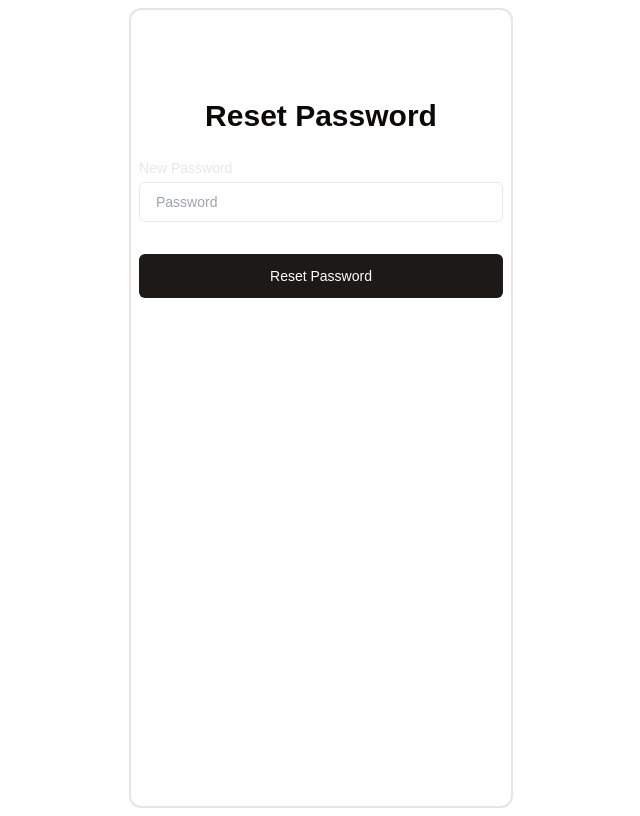
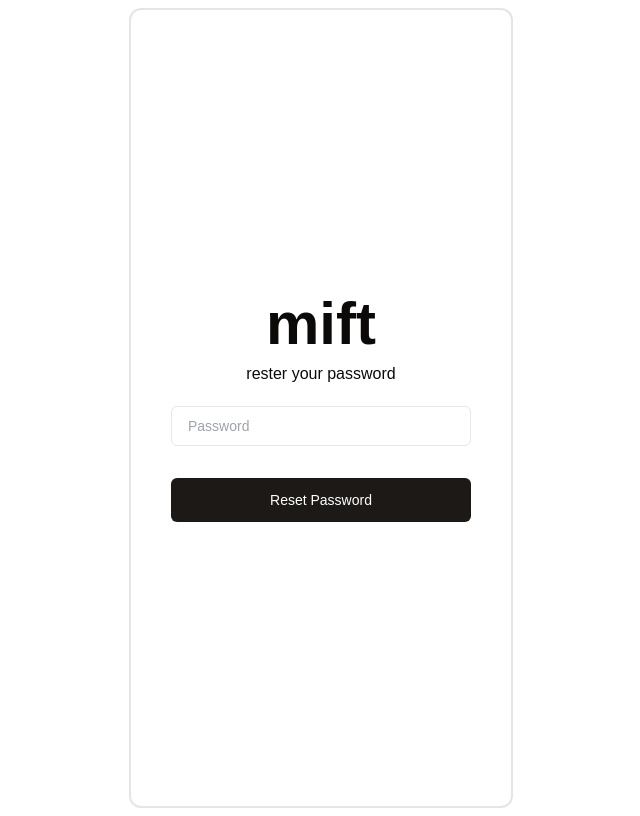
Before and after one commit to neerajkumarc/finance-tracker, a Next.js app: page /reset-password in a window 1280 px wide. Shown: the whole page, without its empty margins (319-959 px from the left). Built offline with nearby package versions, Linux system fonts and the light colour scheme; no server answers.

Commit message:
fix(ui): auth pages

```diff
--- a/src/app/(auth)/forgot-password/ForgotPassword.tsx
+++ b/src/app/(auth)/forgot-password/ForgotPassword.tsx
@@ -22,10 +22,7 @@ const ForgotPassword = () => {
   return (
     <div>
       <form onSubmit={handleSubmit} className="w-full flex flex-col gap-4">
-        <div>
-          <label className="block text-sm font-medium text-gray-200">
-            Email
-          </label>
+        <div className="mt-4">
           <input
             type="email"
             placeholder="Email"
--- a/src/app/(auth)/forgot-password/page.tsx
+++ b/src/app/(auth)/forgot-password/page.tsx
@@ -3,11 +3,12 @@ import ForgotPassword from "./ForgotPassword";
 export default function ForgotPasswordPage() {
   return (
     <>
-      <div className="w-full flex mt-20 justify-center">
-        <section className="flex flex-col w-[400px]">
-          <h1 className="text-3xl w-full text-center font-bold mb-6">
-            Forgot Password
+      <div className="w-full flex justify-between items-center h-full">
+      <section className="flex flex-col w-[400px] px-8">
+      <h1 className="text-6xl w-full text-center font-bold mb-2">
+            mift
           </h1>
+          <p className="text-center">forgot password?</p>
           <ForgotPassword />
         </section>
       </div>
--- a/src/app/(auth)/login/page.tsx
+++ b/src/app/(auth)/login/page.tsx
@@ -4,8 +4,7 @@ import Link from "next/link";
 
 export default function LoginPage() {
   return (
-    <>
-      <div className="w-full flex mt-20 justify-center">
+      <div className="w-full flex justify-between items-center h-full">
         <section className="flex flex-col w-[400px] px-8">
           <h1 className="text-6xl w-full text-center font-bold mb-2">
             mift
@@ -27,6 +26,5 @@ export default function LoginPage() {
           </div>
         </section>
       </div>
-    </>
   );
 }
--- a/src/app/(auth)/register/page.tsx
+++ b/src/app/(auth)/register/page.tsx
@@ -4,7 +4,7 @@ import React from "react";
 
 const SignUp = async () => {
   return (
-    <div className="w-full flex mt-20 justify-center">
+    <div className="w-full flex justify-between items-center h-full">
       <section className="flex flex-col w-[400px] px-8">
       <h1 className="text-6xl w-full text-center font-bold mb-2">
             mift
--- a/src/app/(auth)/reset-password/ResetPassword.tsx
+++ b/src/app/(auth)/reset-password/ResetPassword.tsx
@@ -26,10 +26,7 @@ const ResetPassword = () => {
   return (
     <div>
       <form onSubmit={handleSubmit} className="w-full flex flex-col gap-4">
-        <div>
-          <label className="block text-sm font-medium text-gray-200">
-            New Password
-          </label>
+        <div className="mt-4">
           <input
             type="password"
             placeholder="Password"
--- a/src/app/(auth)/reset-password/page.tsx
+++ b/src/app/(auth)/reset-password/page.tsx
@@ -2,15 +2,14 @@ import ResetPassword from "./ResetPassword";
 
 export default function ResetPasswordPage() {
   return (
-    <>
-      <div className="w-full flex mt-20 justify-center">
-        <section className="flex flex-col w-[400px]">
-          <h1 className="text-3xl w-full text-center font-bold mb-6">
-            Reset Password
+      <div className="w-full flex justify-between items-center h-full">
+        <section className="flex flex-col w-[400px] px-8">
+        <h1 className="text-6xl w-full text-center font-bold mb-2">
+            mift
           </h1>
+          <p className="text-center">rester your password</p>
           <ResetPassword />
         </section>
       </div>
-    </>
   );
 }
```
